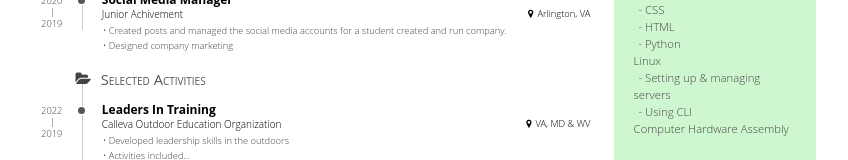
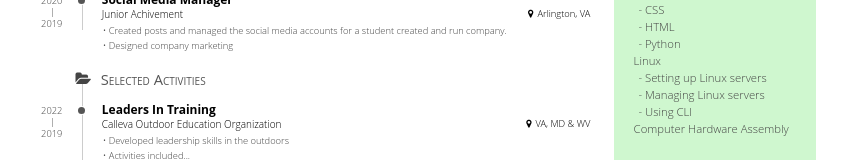
Before and after one commit to Jakob-Ayers/resume, a plain HTML site: page index.html in a window 1280 px wide. Shown: the part 367-527 px from the top of the page, without its empty margins (0-848 px from the left). Drawn offline with Linux system fonts and the light colour scheme.

Commit message:
split linux server stuff into 2 list elements

```diff
--- a/index.html
+++ b/index.html
@@ -306,7 +306,8 @@
 
                 <li>Linux</li>
                 <ul>
-                    <li>Setting up & managing servers</li>
+                    <li>Setting up Linux servers</li>
+                    <li>Managing Linux servers</li>
                     <li>Using CLI</li>
                 </ul>
                 <li>Computer Hardware Assembly</li>
```
